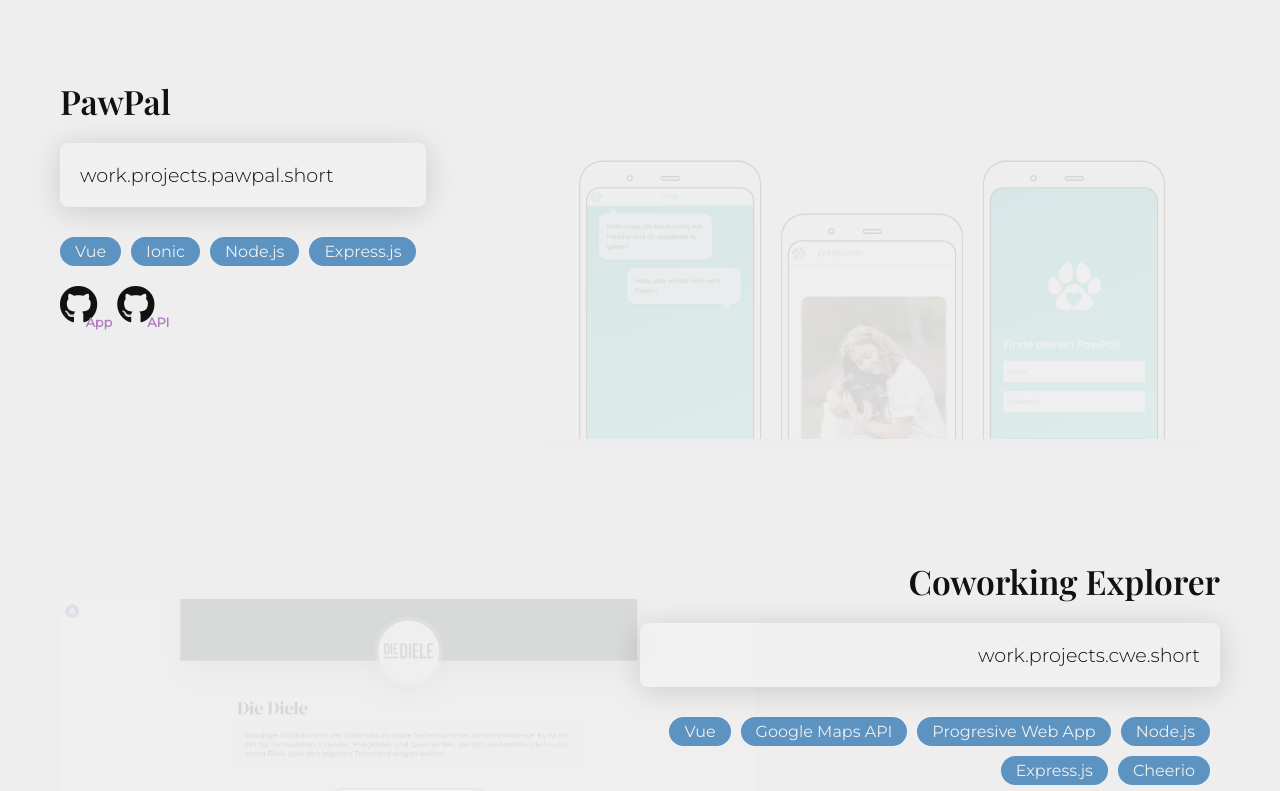
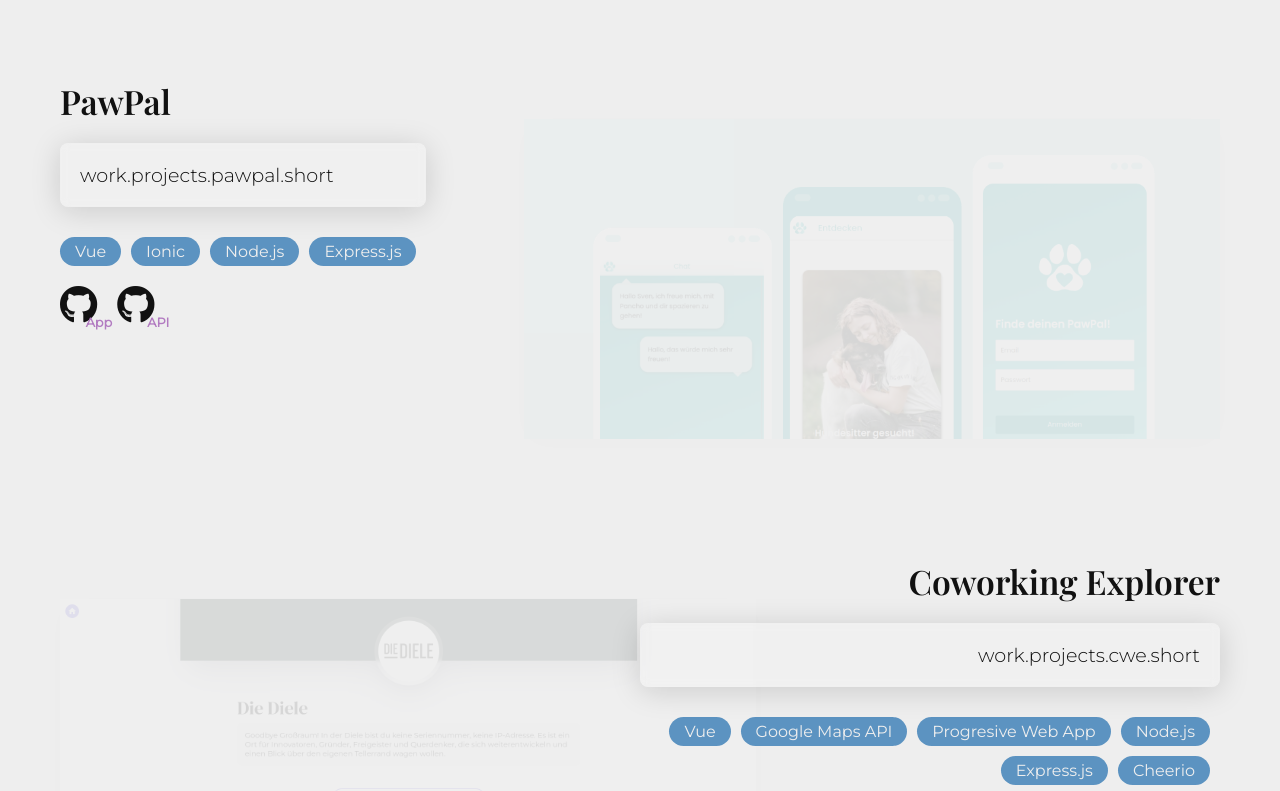
Before and after one commit to Jennow/jencoding_vue, a Vue app: page / in a window 1280 px wide. Shown: the part 1069-1860 px from the top of the page. Built offline with nearby package versions, Linux system fonts and the light colour scheme; what @fortawesome/fontawesome-free-brands would draw is missing.

Commit message:
change pawpal image + add links to image tiles

```diff
--- a/src/components/ProjectView.vue
+++ b/src/components/ProjectView.vue
@@ -1,5 +1,5 @@
 <template>
-    <div  v-scrollanimation  class="project">
+    <div v-scrollanimation class="project" >
         <div v-scrollanimation class="text">
             <h3>
                 {{ project.title }}
@@ -22,9 +22,9 @@
                 </a>
             </div>
         </div>
-        <div class="img">
+        <a :href="project.mainUrl" target="_blank" class="img">
             <img :src="require('@/assets/' + project.image )"/>
-        </div>
+        </a>
     </div>
 </template>
 
@@ -154,6 +154,7 @@ export default {
     .project .img {
         width: 60%;
         margin-left: auto;
+        display: block;
     }
 
     .project .img img {
--- a/src/components/WorkPage.vue
+++ b/src/components/WorkPage.vue
@@ -26,6 +26,7 @@ export default {
         {
           title: 'PawPal',
           identifier: 'pawpal',
+          mainUrl: 'https://github.com/Jennow/paw_pal',
           tags: [
             'Vue',
             'Ionic',
@@ -53,6 +54,7 @@ export default {
         {
           title: 'Coworking Explorer',
           identifier: 'cwe',
+          mainUrl: 'https://play.google.com/store/apps/details?id=com.jencoding.coworking_explorer.twa',
           tags: [
             'Vue',
             'Google Maps API',
@@ -71,7 +73,7 @@ export default {
             {
               type: 'git',
               hint: 'API',
-              url: 'https://github.com/Jennow/coworking-explorer-map-api'
+              url: 'https://github.com/Jennow/coworking-explorer-api'
             },
 
             {
@@ -87,6 +89,7 @@ export default {
         {
           title: 'bluerizon',
           identifier: 'bluerizon',
+          mainUrl: 'https://blue-rizon.com',
           tags: [
             'Woocommerce',
             'eCommerce',
```
Also changed, not shown: src/assets/pawpal.png.
